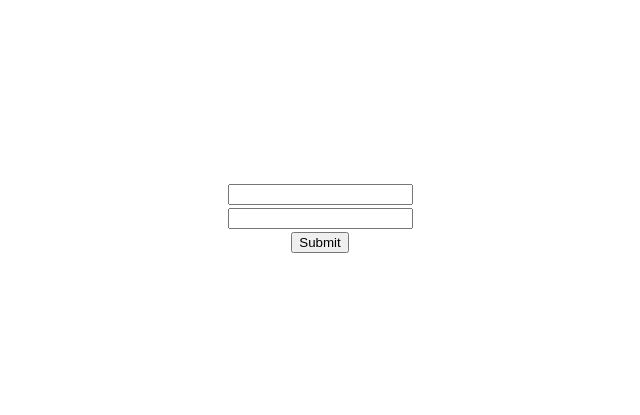
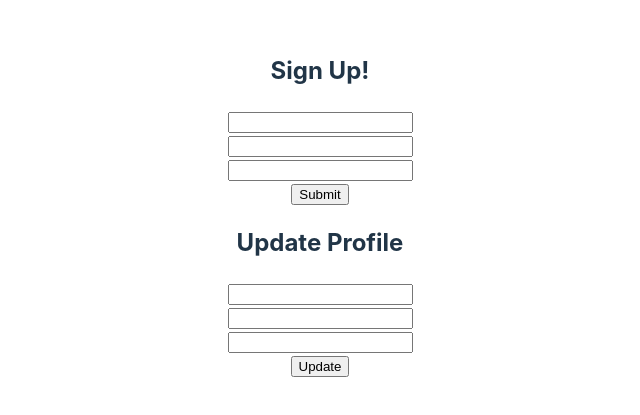
Before and after one commit to Sultana-Razia/form-master, a React (Vite) app: page / in a window 1280 px wide. Shown: the part 195-610 px from the top of the page, without its empty margins (320-960 px from the left). Built offline with nearby package versions, Linux system fonts and the light colour scheme.

Commit message:
Reusable Form Using Props And Children

```diff
--- a/src/App.jsx
+++ b/src/App.jsx
@@ -1,18 +1,43 @@
 
 import './App.css'
-import HookForm from './components/HookForm/HookForm'
+import ReusableForm from './components/ReusableForm/ReusableForm'
+// import HookForm from './components/HookForm/HookForm'
 // import RefForm from './components/RefForm/RefForm'
 // import StateFullForm from './components/StateFullForm/StateFullForm'
 // import SimpleForm from './components/SimpleForm/SimpleForm'
 
 function App() {
 
+  const handleSignUpSubmit = data => {
+    console.log('sign up data', data);
+  }
+
+  const handleUpdateProfile = data => {
+    console.log('update data', data);
+  }
+
   return (
     <>
       {/* <SimpleForm></SimpleForm> */}
       {/* <StateFullForm></StateFullForm> */}
       {/* <RefForm></RefForm> */}
-      <HookForm></HookForm>
+      {/* <HookForm></HookForm> */}
+      <ReusableForm
+        formTitle={'Sign Up'}
+        handleSubmit={handleSignUpSubmit}>
+        <div>
+          <h2>Sign Up!</h2>
+        </div>
+      </ReusableForm>
+
+      <ReusableForm
+        formTitle={'Profile Update'}
+        handleSubmit={handleUpdateProfile}
+        submitBtnText='Update'>
+        <div>
+          <h2>Update Profile</h2>
+        </div>
+      </ReusableForm>
     </>
   )
 }
--- /dev/null
+++ b/src/components/ReusableForm/ReusableForm.jsx
@@ -0,0 +1,36 @@
+
+
+const ReusableForm = ({ formTitle, handleSubmit, submitBtnText = 'Submit', children }) => {
+
+    // const handleSubmit = e => {
+    //     e.preventDefault();
+    // }
+
+    const handleLocalSubmit = e => {
+        e.preventDefault();
+        const data = {
+            name: e.target.name.value,
+            email: e.target.email.value,
+            password: e.target.password.value
+        }
+        handleSubmit(data);
+    }
+
+    return (
+        <div>
+            {/* <h2>{formTitle}</h2> */}
+            {children}
+            <form onSubmit={handleLocalSubmit}>
+                <input type="text" name="name" />
+                <br />
+                <input type="email" name="email" id="" />
+                <br />
+                <input type="password" name="password" />
+                <br />
+                <input type="submit" value={submitBtnText} />
+            </form>
+        </div>
+    );
+};
+
+export default ReusableForm;
```
